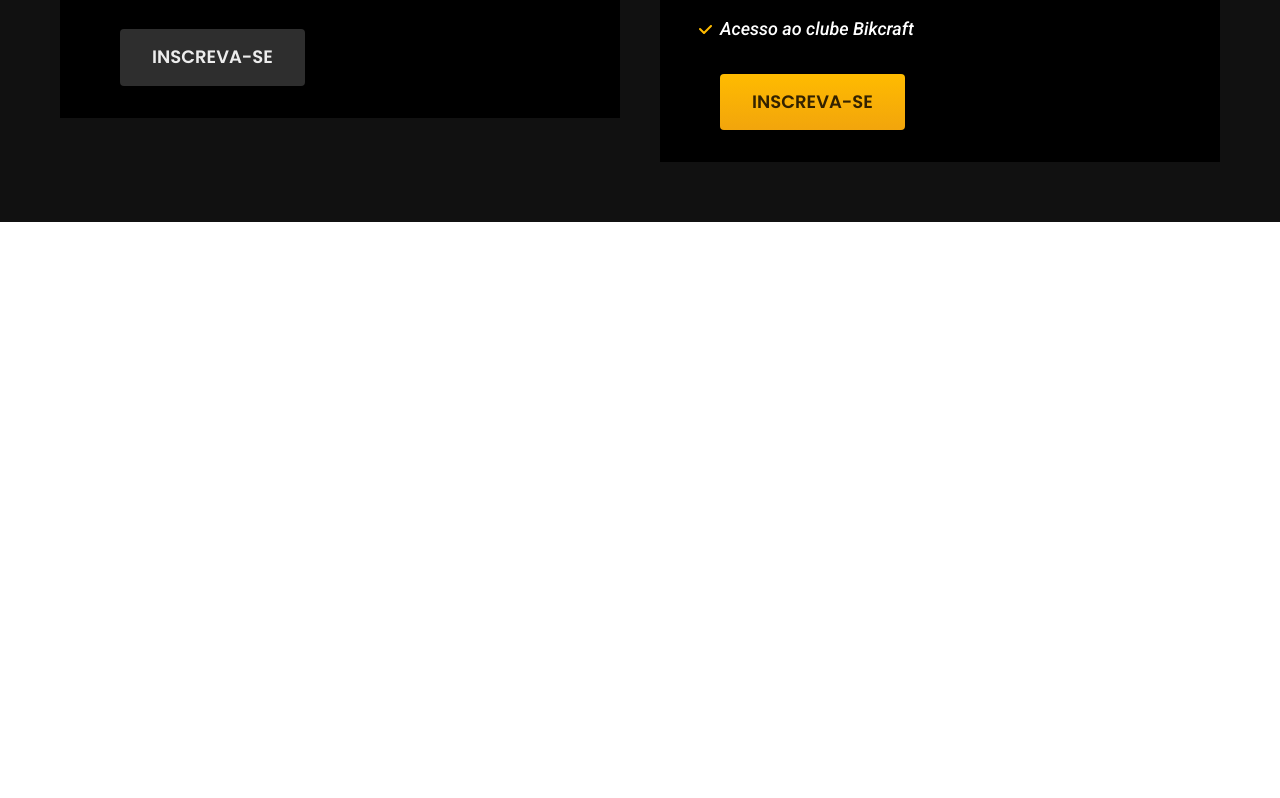
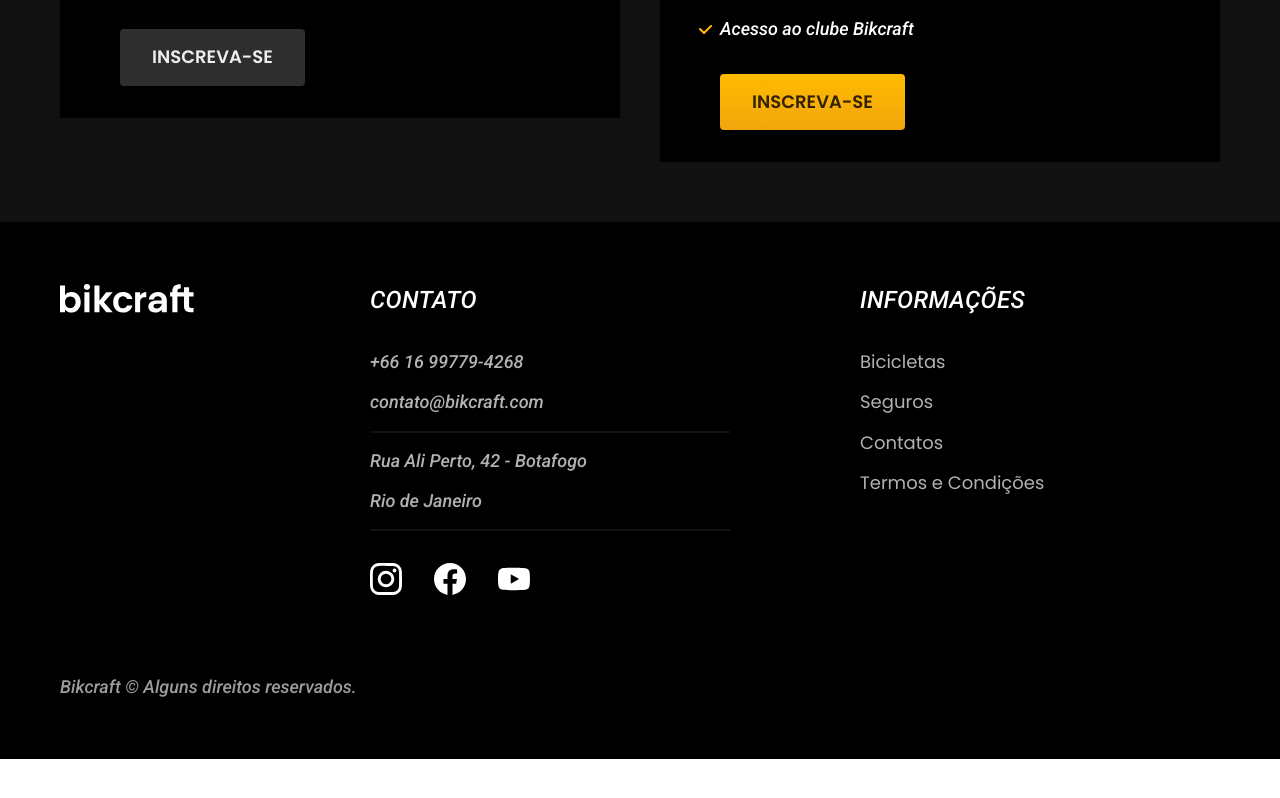
Before and after one commit to 4Leuu/Bikcraft, a plain HTML site: page index.html in a window 1280 px wide. Shown: the part 4333-5131 px from the top of the page. After the commit the page ends 5092 px from the top, so only its background shows below. Drawn offline with Linux system fonts and the light colour scheme.

Commit message:
adicionado footer ao site

```diff
--- /dev/null
+++ b/css/global/footer.css
@@ -0,0 +1,66 @@
+.footer-bg{
+  background-color: var(--c12);
+}
+
+.footer{
+  display: grid;
+  grid-template-columns: 3fr 5fr 4fr;
+  gap: 40px;
+  padding-top: 60px;
+  padding-bottom: 60px;
+}
+
+.footer h3{
+  margin-bottom: 32px;
+}
+
+.footer-contato ul{
+  margin-bottom: 32px;
+}
+
+.footer-contato li:nth-child(even):after{
+  content: '';
+  display: block;
+  max-width: 360px;
+  height: 2px;
+  background: var(--c11);
+  margin-top: 16px;
+}
+
+.footer li{
+  margin-bottom: 16px;
+}
+
+.footer-redes{
+  display: flex;
+  gap: 32px;
+}
+
+.footer a:hover{
+  color: var(--c0);
+}
+
+.footer-copy{
+  grid-column: 1 / -1;
+  margin-top: 40px;
+}
+
+@media (max-width: 800px){
+  .footer > img{
+    display: none;
+  }
+
+  .footer{
+    grid-template-columns: 1fr 1fr;
+  }
+}
+
+@media (max-width: 600px){
+  .footer{
+    grid-template-columns: 1fr;
+    gap: 60px;
+  }
+  .footer-copy{
+    margin-top: 0px;
+  }
+}
--- a/css/global/global.css
+++ b/css/global/global.css
@@ -1,7 +1,6 @@
 body{
   margin: 0px;
   font-family: Arial, Helvetica, sans-serif;
-  padding-bottom: 600px;
 }
 
 h1,
--- a/css/style.css
+++ b/css/style.css
@@ -9,3 +9,4 @@
 @import './home/parceiros.css';
 @import './home/depoimento.css';
 @import './seguros/seguros.css';
+@import './global/footer.css'
--- a/index.html
+++ b/index.html
@@ -157,5 +157,43 @@
         </div>
       </div>
     </article>
+
+    <footer class="footer-bg">
+      <div class="footer container">
+        <img src="./img/bikcraft.svg" alt="Bikcraft">
+        <div class="footer-contato">
+          <h3 class="font-2-l-b c0">Contato</h3>
+          <ul class="c5 font-2-m">
+            <li><a href="tel::+5516997794268">+66 16 99779-4268</a></li>
+            <li><a href="mailto:contato@bikcraft.com">contato@bikcraft.com</a></li>
+            <li>Rua Ali Perto, 42 - Botafogo</li>
+            <li>Rio de Janeiro</li>
+          </ul>
+          <div class="footer-redes">
+            <a href="./">
+              <img src="./img/redes/instagram.svg" alt="Instagram">
+            </a>
+            <a href="./">
+              <img src="./img/redes/facebook.svg" alt="Facebook">
+            </a>
+            <a href="./">
+              <img src="./img/redes/youtube.svg" alt="Youtube">
+            </a>
+          </div>
+        </div>
+        <div class="footer-informacoes">
+          <h3 class="font-2-l-b c0">Informações</h3>
+          <nav>
+            <ul class="font-1-m c5">
+              <li><a href="./bicicletas.html">Bicicletas</a></li>
+              <li><a href="./seguros.html">Seguros</a></li>
+              <li><a href="./contatos.html">Contatos</a></li>
+              <li><a href="./termos">Termos e Condições</a></li>
+            </ul>
+          </nav>
+        </div>
+        <p class="font-2-m c6 footer-copy">Bikcraft © Alguns direitos reservados.</p>
+      </div>
+    </footer>
   </body>
 </html>
```
